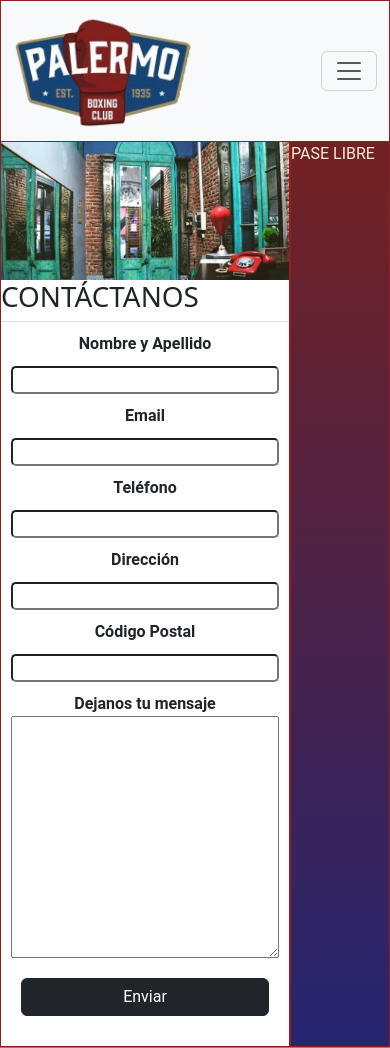
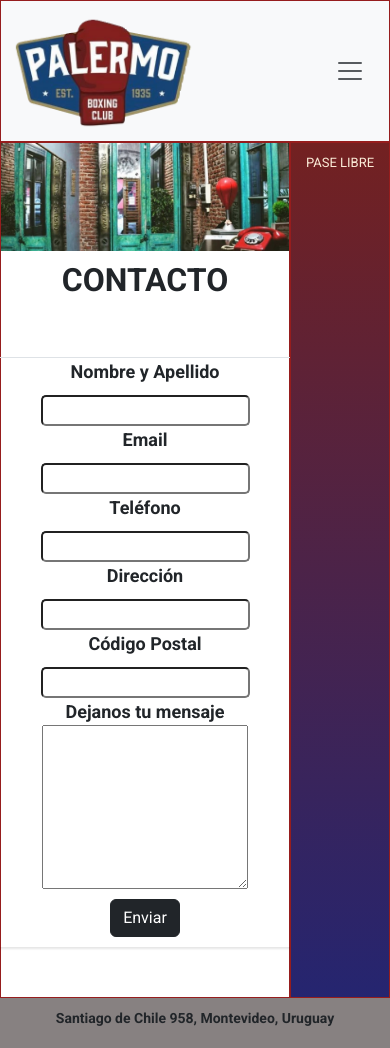
Before and after one commit to Eda1983/PF-Lecuna, a plain HTML site: page pages/contacto.html in a window 390 px wide. Shown: the top 1048 px of the page. Drawn offline with nearby package versions, Linux system fonts and the light colour scheme.

Commit message:
contacto

```diff
--- a/css/style.css
+++ b/css/style.css
@@ -21,10 +21,12 @@ body{
 
 
 }
+/*Header*/
 header{
     grid-area: header;
     position: relative;
-    height: 141px;
+    height: auto;
+
 }
 
 .navbar {
@@ -42,6 +44,9 @@ header{
   border: none;
 }
 
+
+/*main*/
+
  main{
  grid-area: main;
 
@@ -51,24 +56,52 @@ header{
 main section{
     background-color: rgb(214, 206, 206);
     height: 490px;
+    position: relative;
+    overflow: hidden;
 
 }
 
 main section h1{
     font-family: 'Roboto', sans-serif;
+    color:rgb(15, 54, 55);
     font-size: larger;
     font-weight: 700;
+    padding-top: 10px;
     display: flex;
     justify-content: center;
+    transition: .5s;
 }
 
 main section h2{
 
- font-family: 'Roboto', sans-serif;
+    font-family: 'Roboto', sans-serif;
+    color:rgb(15, 54, 55);
     font-size: large;
     font-weight: 700;
+    margin-bottom: 30px;
     display: flex;
     justify-content: center;
+    transition: .5s;
+}
+
+main section img{
+    transition: .5s;
+}
+
+main section h1:hover{
+    transform: scale(1.1);
+    box-shadow: 0 0 10px rgb(115, 33, 33) ;
+
+}
+
+main section h2:hover{
+    transform: scale(1.1);
+    box-shadow: 0 0 10px rgb(115, 33, 33);
+
+}
+main section img:hover{
+    transform: scale(1.1);
+    box-shadow: 0 0 10px  rgb(115, 33, 33);
 }
 
 
@@ -76,10 +109,19 @@ aside{
     grid-area: aside;
     font-family: 'Roboto', sans-serif;
     background-image: linear-gradient(to top, rgb(37, 37, 112), rgb(115, 33, 33));
+    padding-top: 10px;
     display: flex;
+    justify-content: center;
+    overflow: hidden;
 }
 aside section p{
    color: antiquewhite;
+   transition: .5s;
+}
+
+aside section p:hover{
+    transform: scale(1.1);
+    box-shadow: 0 0 10px antiquewhite;
 }
 
 footer{
@@ -99,9 +141,40 @@ footer p{
 }
 
 /*contacto*/
-form{
+
+.fontStyle{
     font-family: 'Roboto', sans-serif;
     font-weight:700;
+    font-size: xx-large;
+    margin-top: 10px;
+    display: flex;
+    justify-content: center;
+
+}
+
+
+.paddingTB{
+    padding-top: 50px;
+    padding-bottom: 50px;
+}
+
+.col-lg-12,
+.col-lg-6 {
+    padding-right: 0px;
+    padding-left: 0px;
+}
+
+paddingT{
+    padding-top: 50px;
+}
+.centrar{
+    text-align: center;
+}
+form{
+
+    font-family: 'Roboto', sans-serif;
+    font-weight:700;
+    font-size: large;
     display: flex;
     flex-direction: column;
     align-items: center;
@@ -109,11 +182,6 @@ form{
     border-top: 1px solid rgb(222, 226, 230);
 }
 
-fieldset{
-    padding: 20px;
-
-
-}
 .campos{
     display: flex;
     flex-direction: column;
@@ -132,8 +200,10 @@ form input{
     margin: 10px;
     display: flex;
     flex-direction: column;
-    align-items: center
+    align-items: center;
 }
+
+
 /*horarios*/
 .horarios{
     display: flex;
@@ -167,13 +237,32 @@ img.d-block {
 
 #carouselExample {
     position: relative;
-
-    z-ind
-  z-index: 1;
+    z-index: 1;
   }
 
 
 @media (max-width: 767px) {
+
+    main section{
+        height: 400px;
+    }
+
+   main section h1{
+    font-size: medium;
+   }
+
+   main section h2{
+    font-size: medium;
+   }
+
+   aside{
+    height: auto;
+   }
+
+   aside p{
+    font-size: small;
+   }
+
     footer {
       height: auto;
       padding: 10px;
@@ -184,12 +273,8 @@ img.d-block {
       font-size: 14px;
     }
 
-    form {
-      padding: 10px;
+    /*contacto imagen*/
+    .col-lg-6 img {
+        display: none;
+
     }
-
-    form input, form textarea, form button {
-      width: 100%;
-      margin-bottom: 10px;*/
-    }
-  }
--- a/pages/contacto.html
+++ b/pages/contacto.html
@@ -6,13 +6,23 @@
     <!--Favicon-->
      <link rel="shortcut icon" href="../img/logo.png" type="image/x-icon">
     <title>PalermoBoxing</title>
-    <!--Link Css-->
 
-    <link rel="stylesheet" href="../css/style.css">
+
+    <!--Google fonts-->
+    <link rel="preconnect" href="https://fonts.googleapis.com">
+    <link rel="preconnect" href="https://fonts.gstatic.com" crossorigin>
+    <link href="https://fonts.googleapis.com/css2?family=Roboto:wght@100;300;400;500;700&display=swap" rel="stylesheet">
+
     <!--Link Boostrap-->
 
     <link href="https://cdn.jsdelivr.net/npm/bootstrap@5.3.2/dist/css/bootstrap.min.css" rel="stylesheet" integrity="sha384-T3c6CoIi6uLrA9TneNEoa7RxnatzjcDSCmG1MXxSR1GAsXEV/Dwwykc2MPK8M2HN" crossorigin="anonymous">
     <script src="https://cdn.jsdelivr.net/npm/bootstrap@5.3.2/dist/js/bootstrap.bundle.min.js" integrity="sha384-C6RzsynM9kWDrMNeT87bh95OGNyZPhcTNXj1NW7RuBCsyN/o0jlpcV8Qyq46cDfL" crossorigin="anonymous"></script>
+
+
+    <!--Link Css-->
+
+    <link rel="stylesheet" href="../css/style.css">
+
 </head>
 <body>
   <header>
@@ -54,13 +64,13 @@
    <main>
     <!--Imagen de contacto-->
     <div class="row">
-			<div class="col-lg-12 col-xs-12">
-				<img src="../img/contacto.jpg" alt="contacto" width="600" class="img-fluid">
+			 <div class="col-lg-12 col-xs-12"></div>
+				 <img src="../img/contacto4.jpg" alt="contacto" width="300" class="img-fluid">
 			</div>
 		</div>
 		   <div class="row paddingT centrar">
 			   <div class="col-lg-12 col-xs-12">
-				<h1 class="fontStyle">CONTÁCTANOS</h1>
+				   <h1 class="fontStyle">CONTACTO</h1>
 			   </div>
 		   </div>
 
@@ -69,64 +79,53 @@
 			<div class="col-lg-6 col-xs-12 paddingLR">
 				 <form>
 
-          <fieldset>
-
              <div class="campos">
                 <label for="nombre-apellido">Nombre y Apellido</label>
-
-                <input id="nombre-apellido" type="text"required>
+                <input type="nombre-apellido" id="text"required/>
             </div>
-
 
             <div class="campos">
                 <label for="email">Email</label>
-
-                <input type="email" required id="email">
+                <input type="email" id="email"required>
             </div>
 
             <div class="campos">
-
                <label for="telefono">Teléfono</label>
-
-                <input type="tel" id="telefono">
-
+               <input type="tel" id="telefono"required>
             </div>
 
-
             <div class="campos">
-
               <label for="direccion">Dirección</label>
-
               <input type="direccion" id="direccion">
             </div>
 
             <div class="campos">
-
                 <label for="cp">Código Postal</label>
-
                 <input type="number" id="cp">
             </div>
 
             <div class="campos">
                 <label for="mensaje">Dejanos tu mensaje</label>
-
             </div>
 
              <div class="campos">
-                    <textarea id="textarea" cols="30" rows="10">
-                    </textarea>
+               <textarea id="textarea"  rows="6"></textarea>
+             </div>
+
+            <div class="button">
+              <button type="button" class="btn btn-dark">Enviar</button>
             </div>
 
 
+	       </form>
+       </div>
 
-              <div class="button">
+            <div class="col-lg-6 col-xs-12 paddingLR">
+                <img src="../img/logoring2.jpg" alt="Logo Ring" class="img-fluid">
+            </div>
 
-                <button type="button" class="btn btn-dark">Enviar</button>
 
     </div>
-        </fieldset>
-
-				</form>
 
 </main>
 
```
Also changed, not shown: index.html (+8 -6 lines), pages/galeria.html (+12 -5 lines), pages/horarios.html (+14 -2 lines), pages/profesores.html (+15 -2 lines), img/contacto.jpg (deleted), img/contacto3.jpg (added), img/contacto4.jpg (added), img/logoring2.jpg (added). Lines whose indentation alone changed are shown as unchanged.
